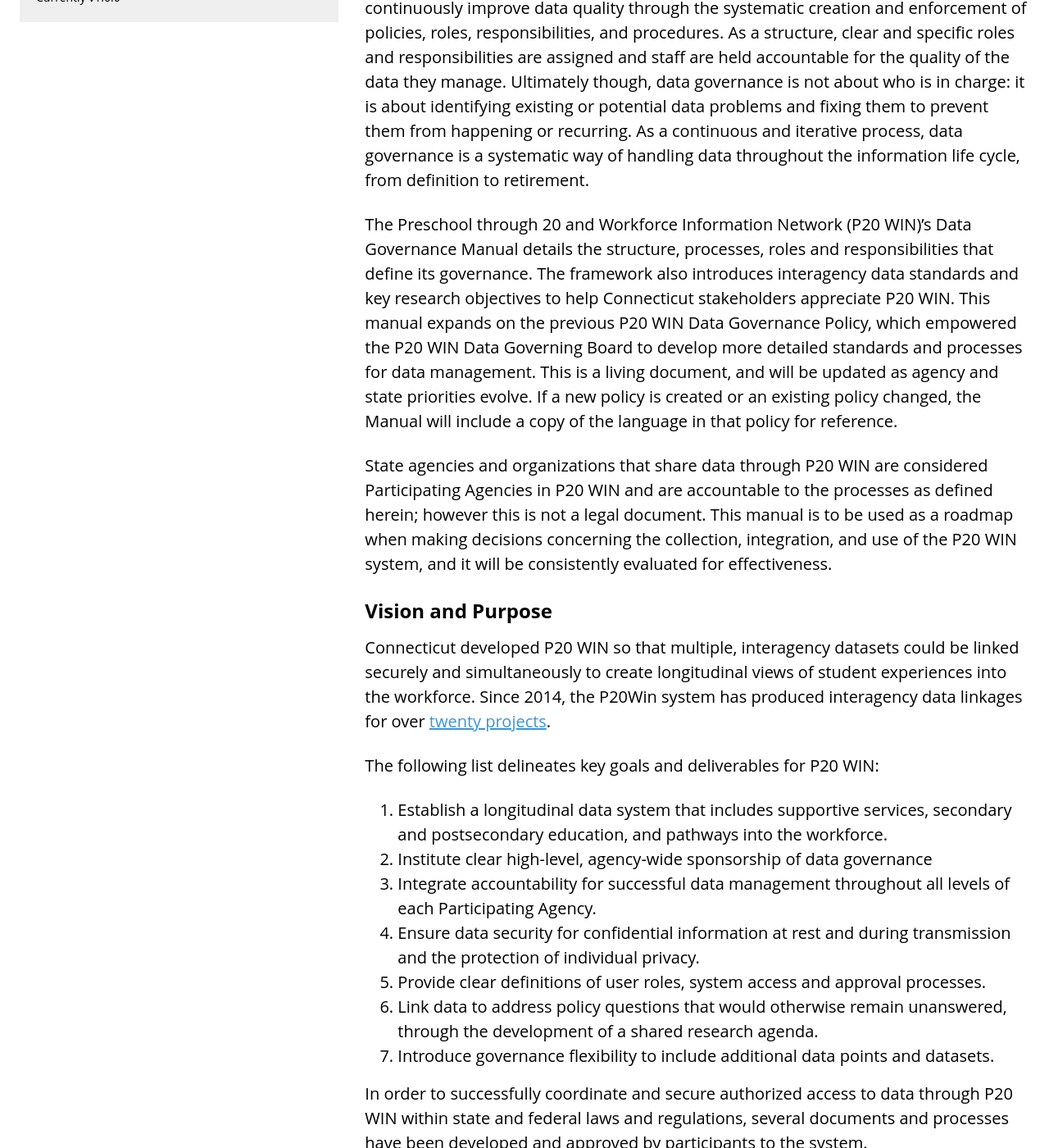
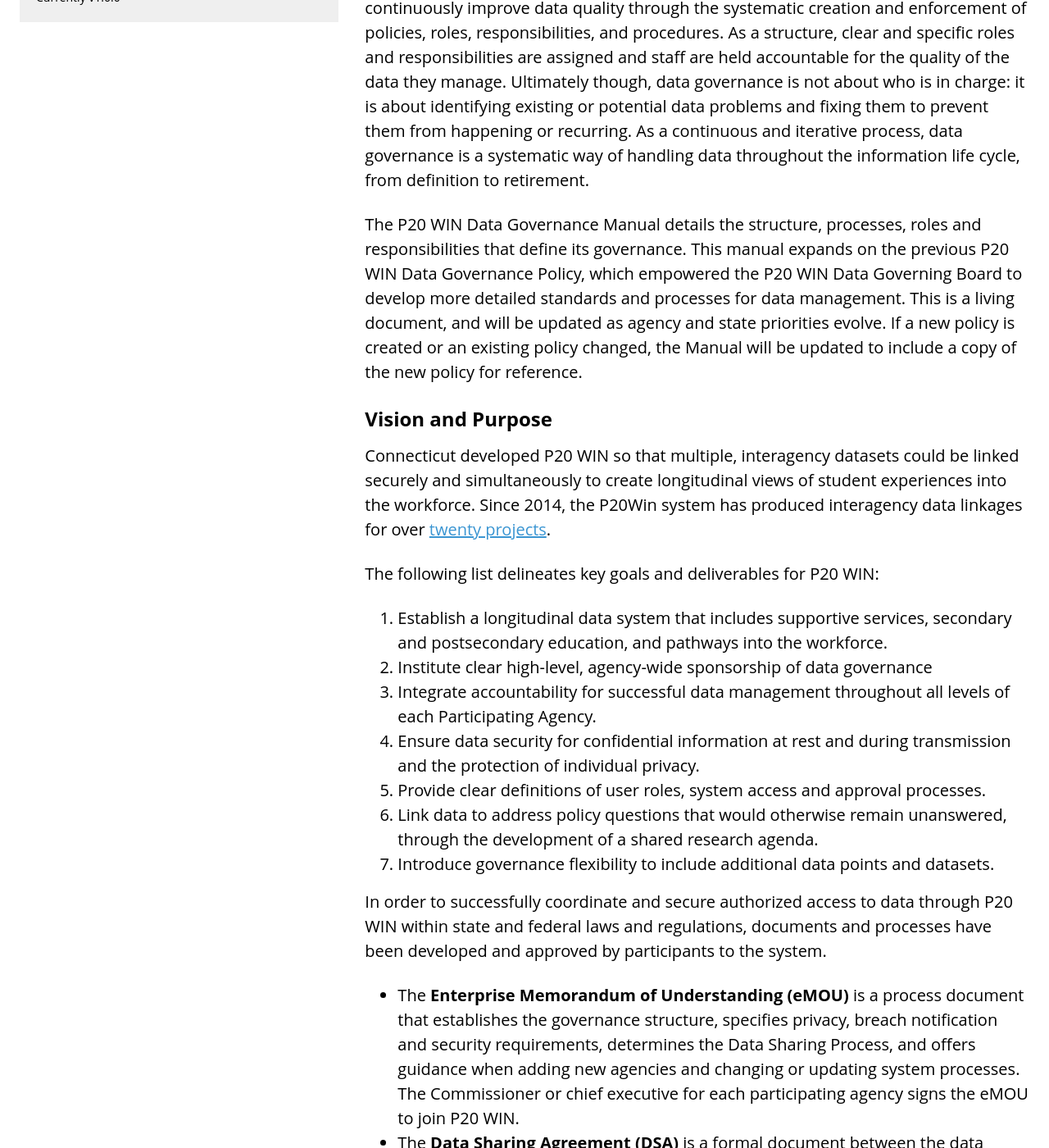
Before and after one commit to P20-WIN/Data-Governance-Manual, a Jekyll site: the page built from index.md, in a window 1280 px wide and 1400 px high, scrolled down 684 px. Shown: the whole window at 82% size. Built offline with Jekyll 4.4.1, drawn with Linux system fonts in a browser that asks for light colours; some of the changed text lies outside the part shown.

Commit message:
Update index.md

```diff
--- a/index.md
+++ b/index.md
@@ -10,9 +10,9 @@ weight: 0
 
 Data governance can be defined as both an organizational process and a structure; it establishes responsibility for data, organizing program area staff to collaboratively and continuously improve data quality through the systematic creation and enforcement of policies, roles, responsibilities, and procedures. As a structure, clear and specific roles and responsibilities are assigned and staff are held accountable for the quality of the data they manage. Ultimately though, data governance is not about who is in charge: it is about identifying existing or potential data problems and fixing them to prevent them from happening or recurring. As a continuous and iterative process, data governance is a systematic way of handling data throughout the information life cycle, from definition to retirement.
 
-The Preschool through 20 and Workforce Information Network (P20 WIN)’s Data Governance Manual details the structure, processes, roles and responsibilities that define its governance. The framework also introduces interagency data standards and key research objectives to help Connecticut stakeholders appreciate P20 WIN. This manual expands on the previous P20 WIN Data Governance Policy, which empowered the P20 WIN Data Governing Board to develop more detailed standards and processes for data management. This is a living document, and will be updated as agency and state priorities evolve. If a new policy is created or an existing policy changed, the Manual will include a copy of the language in that policy for reference.
+The P20 WIN Data Governance Manual details the structure, processes, roles and responsibilities that define its governance. <!-- The framework also introduces interagency data standards and key research objectives to assist Connecticut stakeholders appreciate P20 WIN.--> This manual expands on the previous P20 WIN Data Governance Policy, which empowered the P20 WIN Data Governing Board to develop more detailed standards and processes for data management. This is a living document, and will be updated as agency and state priorities evolve. If a new policy is created or an existing policy changed, the Manual will be updated to include a copy of the new policy for reference.
 
-State agencies and organizations that share data through P20 WIN are considered Participating Agencies in P20 WIN and are accountable to the processes as defined herein; however this is not a legal document. This manual is to be used as a roadmap when making decisions concerning the collection, integration, and use of the P20 WIN system, and it will be consistently evaluated for effectiveness.
+<!-- State agencies and organizations that share data through P20 WIN are considered Participating Agencies in P20 WIN and are accountable to the processes as defined herein; however this is not a legal document. This manual is to be used as a roadmap when making decisions concerning the collection, integration, and use of the P20 WIN system, and it will be consistently evaluated for effectiveness. -->
 
 
 ## Vision and Purpose
@@ -28,8 +28,9 @@ The following list delineates key goals and deliverables for P20 WIN:
 6. Link data to address policy questions that would otherwise remain unanswered, through the development of a shared research agenda.
 7. Introduce governance flexibility to include additional data points and datasets.
 
-In order to successfully coordinate and secure authorized access to data through P20 WIN within state and federal laws and regulations, several documents and processes have been developed and approved by participants to the system.
+In order to successfully coordinate and secure authorized access to data through P20 WIN within state and federal laws and regulations, documents and processes have been developed and approved by participants to the system.
 
-* The Commissioner or chief executive for each participating agency has signed the **Enterprise Memorandum of Understanding (eMOU)**. The eMOU is a process document that establishes the governance structure, specifies privacy, breach notification, and security requirements, determines the Data Sharing Process, and offers guidance when adding new agencies and changing or updating system processes.
+* The **Enterprise Memorandum of Understanding (eMOU)** is a process document that establishes the governance structure, specifies privacy, breach notification and security requirements, determines the Data Sharing Process, and offers guidance when adding new agencies and changing or updating system processes. The Commissioner or chief executive for each participating agency signs the eMOU to join P20 WIN.
+* The **Data Sharing Agreement (DSA)** is a formal document between the data recipient and each Participating Agency once a Data Request has been approved. This document outlines the specific regulations that define how data are able to be used, responsibilities of each entity in the DSA, specific privacy and security requirements. Exhibits to the DSA include: the approved Data Request form, agency user acknowledgement, confidentiality agreements, data destruction, and the eMOU.
 
-* This **Data Governance Manual** develops additional policies and procedures such as the processes to secure and authorize access to joined data. Embedded in this manual are forms to facilitate record-keeping and tracking of decisions pertaining to each data request. The manual includes a blank Data Sharing Request form and a template Data Sharing Agreement that is to be completed for each Data Request.
+<!-- * This **Data Governance Manual** develops additional policies and procedures such as the processes to secure and authorize access to joined data. Embedded in this manual are forms to facilitate record-keeping and tracking of decisions pertaining to each data request. The manual includes a blank Data Sharing Request form and a template Data Sharing Agreement that is to be completed for each Data Request. -->
```
